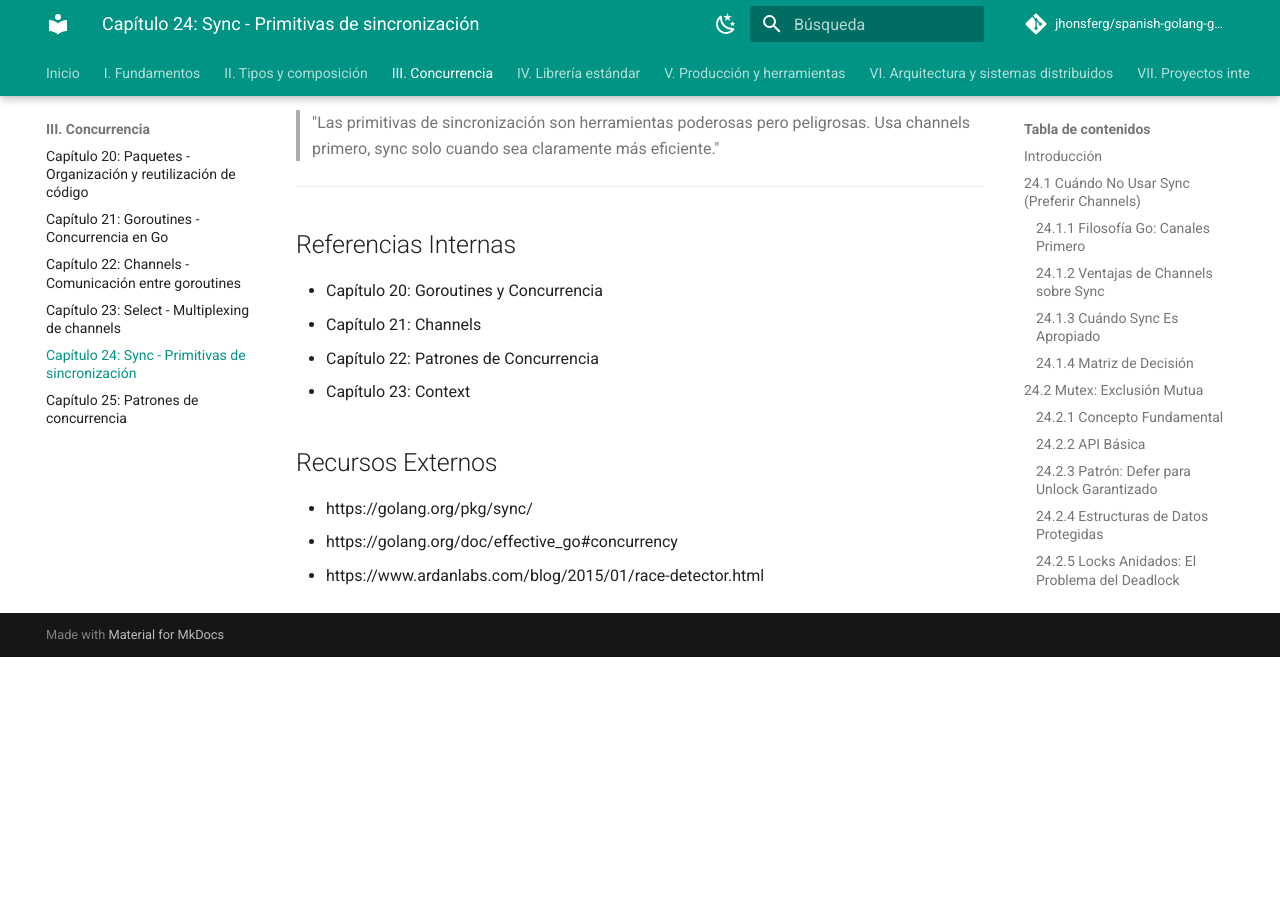
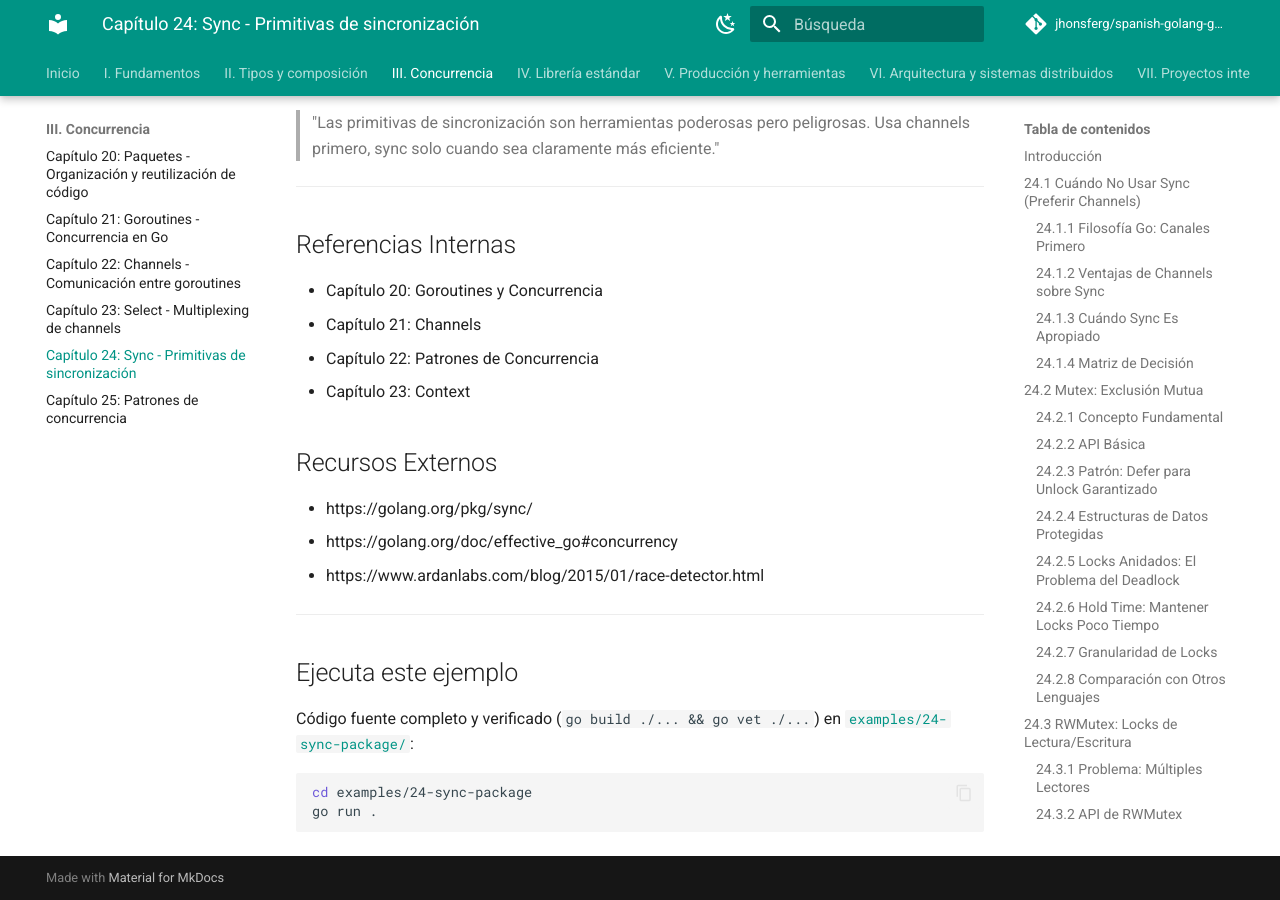
Before and after one commit to jhonsferg/spanish-golang-guide, an MkDocs documentation site: the page built from docs/03-concurrencia/24-sync-package.md, in a window 1280 px wide and 900 px high, scrolled down 38173 px. Built offline with MkDocs 1.6.1 and Material for MkDocs 9.7.7, drawn with Linux system fonts in a browser that asks for light colours; comment, search, counter and statistics services are not loaded; before the commit the page ends 38830 px from its top, so only the background shows below that.

Commit message:
docs: enlazar ejemplo ejecutable en el capítulo 24

````diff
--- a/docs/03-concurrencia/24-sync-package.md
+++ b/docs/03-concurrencia/24-sync-package.md
@@ -1947,3 +1947,15 @@
 - https://golang.org/pkg/sync/
 - https://golang.org/doc/effective_go#concurrency
 - https://www.ardanlabs.com/blog/2015/01/race-detector.html
+
+---
+
+## Ejecuta este ejemplo
+
+Código fuente completo y verificado (`go build ./... && go vet ./...`) en
+[`examples/24-sync-package/`](https://github.com/jhonsferg/spanish-golang-guide/tree/main/examples/24-sync-package):
+
+```bash
+cd examples/24-sync-package
+go run .
+```
````
